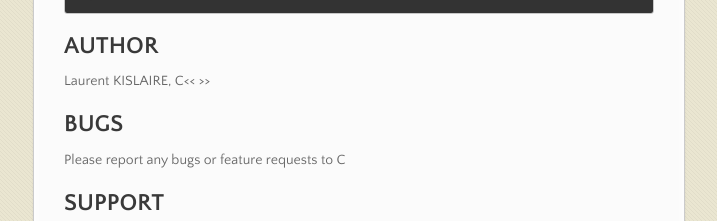
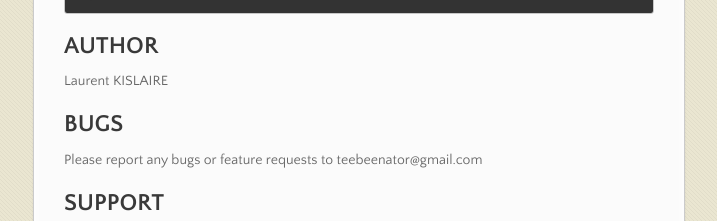
Before and after one commit to architek/ccsds-standalone, a plain HTML site: page index.html in a window 1280 px wide. Shown: the part 1057-1278 px from the top of the page, without its empty margins (282-999 px from the left). Drawn offline with nearby package versions, Linux system fonts and the light colour scheme.

Commit message:
Pod error

```diff
--- a/index.html
+++ b/index.html
@@ -80,11 +80,11 @@ patch_crc(\$data);
 
 <h2>AUTHOR</h2>
 
-<p>Laurent KISLAIRE, C&lt;&lt;  &gt;&gt;</p>
+<p>Laurent KISLAIRE</p>
 
 <h2>BUGS</h2>
 
-<p>Please report any bugs or feature requests to C</p>
+<p>Please report any bugs or feature requests to teebeenator@gmail.com</p>
 
 <h2>SUPPORT</h2>
 
```
